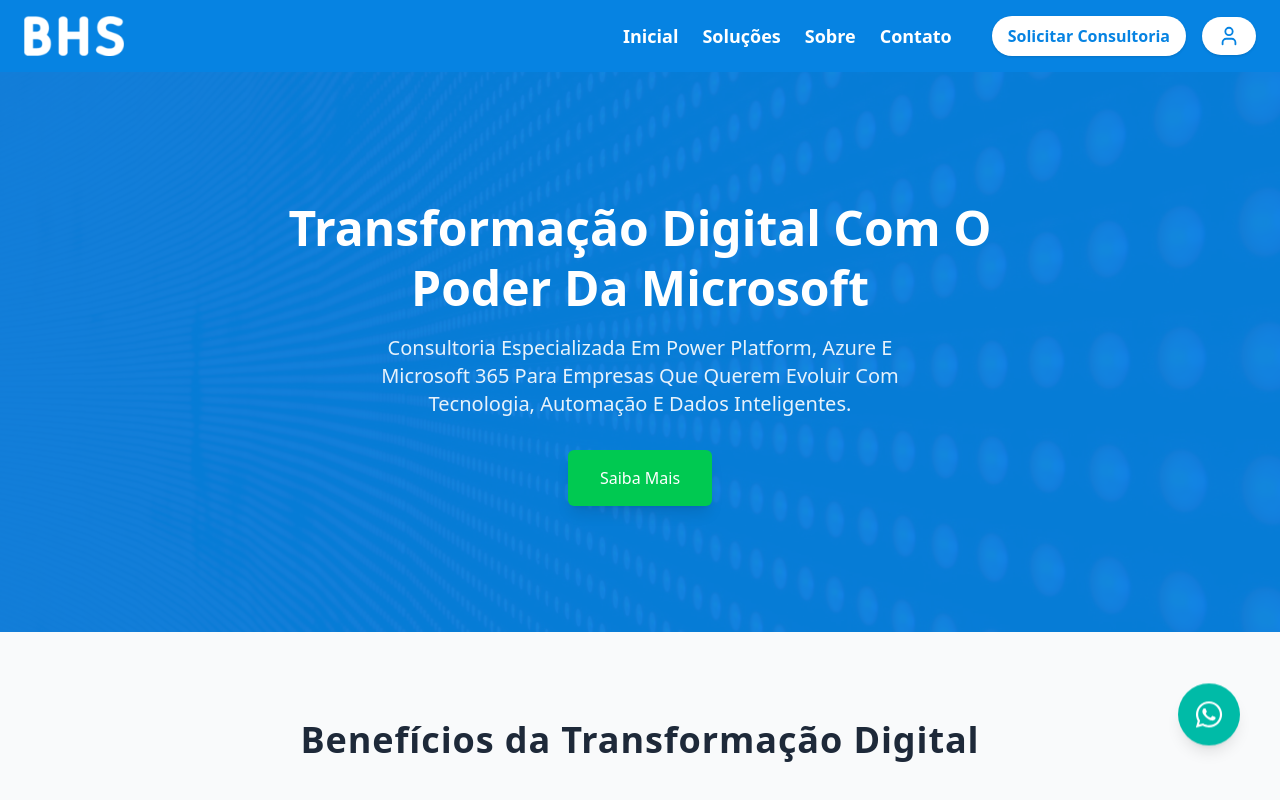
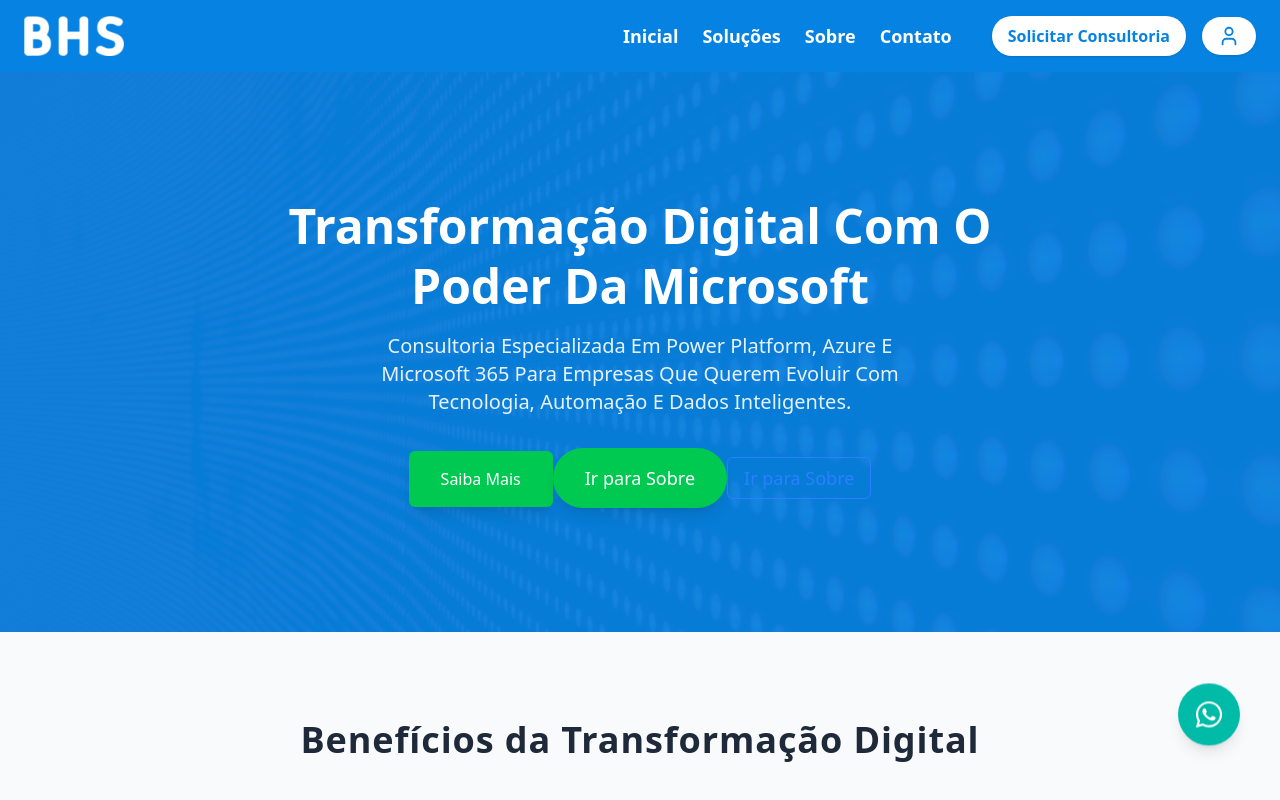
Before and after one commit to reginaldogomes/bhs-site-app, a Next.js app: page / in a window 1280 px wide. Shown: the top 800 px of the page. Built offline with nearby package versions, Linux system fonts and the light colour scheme.

Commit message:
feat: update color scheme in globals.css, refactor Footer component for consistent styling, and add LinkButton component for enhanced navigation

```diff
--- a/src/app/globals.css
+++ b/src/app/globals.css
@@ -5,7 +5,7 @@
   --color-primary-dark: #035aa6;
   --color-primary-light: #a4d8f7;
 
-  --color-accent: #4c6fe7;
+  --color-accent: #00c951;
   --color-accent-light: #b6c9ff;
 
   --color-secondary: #34495e;
--- a/src/components/Footer.tsx
+++ b/src/components/Footer.tsx
@@ -12,7 +12,7 @@
 };
 
 const Footer: React.FC = () => (
-  <footer className="py-6 bg-accent text-white text-center text-sm">
+  <footer className="py-6 bg-primary text-white text-center text-sm">
     <p className="mb-2">
       &copy; {footerData.year} {footerData.company} - Todos os direitos
       reservados
--- a/src/components/Hero.tsx
+++ b/src/components/Hero.tsx
@@ -1,6 +1,7 @@
 "use client";
 import Link from "next/link";
 import React from "react";
+import LinkButton from "./Link";
 
 const heroData = {
   backgroundImage: "url('/bg-hero.jpeg')", // Substitua pelo caminho real da imagem
@@ -35,6 +36,12 @@
         <Link href={heroData.button.href} className={heroData.button.styles}>
           {heroData.button.text}
         </Link>
+        <LinkButton href="/about" variant="default">
+          Ir para Sobre
+        </LinkButton>
+        <LinkButton href="/about" variant="outline">
+          Ir para Sobre
+        </LinkButton>
       </div>
     </section>
   );
--- /dev/null
+++ b/src/components/Link.tsx
@@ -0,0 +1,49 @@
+import Link from "next/link";
+import { cn } from "@/lib/utils";
+import { VariantProps, cva } from "class-variance-authority";
+
+const linkVariants = cva("px-4 py-2 rounded-md font-medium transition-all", {
+  variants: {
+    variant: {
+      default:
+        "mt-8 inline-block px-8 py-4 bg-accent text-white font-medium rounded-full shadow-lg transition-transform duration-300 hover:scale-110 hover:shadow-2xl",
+      outline:
+        "border border-blue-500 text-blue-500 hover:bg-blue-500 hover:text-white",
+    },
+    size: {
+      sm: "text-sm",
+      lg: "text-lg",
+    },
+  },
+  defaultVariants: {
+    variant: "default",
+    size: "lg",
+  },
+});
+
+interface LinkButtonProps
+  extends React.AnchorHTMLAttributes<HTMLAnchorElement>,
+    VariantProps<typeof linkVariants> {
+  href: string;
+}
+
+const LinkButton: React.FC<LinkButtonProps> = ({
+  className,
+  variant,
+  size,
+  href,
+  children,
+  ...props
+}) => {
+  return (
+    <Link
+      href={href}
+      className={cn(linkVariants({ variant, size }), className)}
+      {...props}
+    >
+      {children}
+    </Link>
+  );
+};
+
+export default LinkButton;
```
